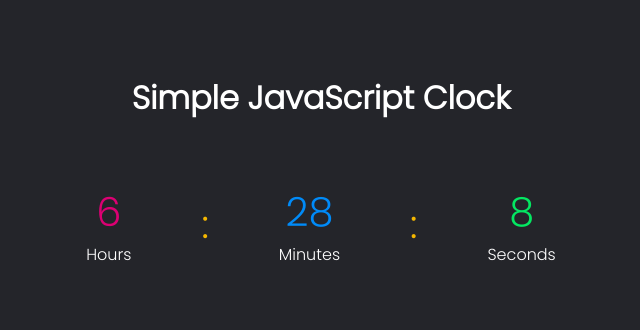
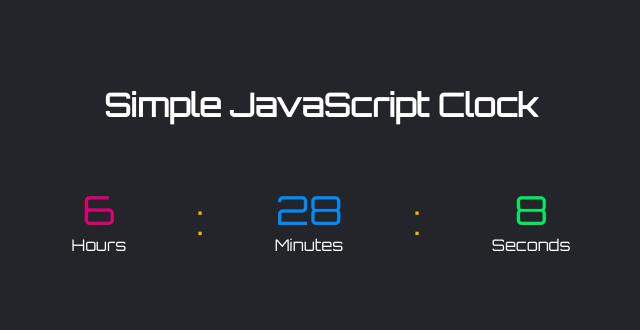
Before and after one commit to harshitpatilx/clock, a plain HTML site: page index.html in a window 1280 px wide. Shown: the part 200-530 px from the top of the page, without its empty margins (319-959 px from the left). Drawn offline with Linux system fonts and the light colour scheme.

Commit message:
Changed Font

```diff
--- a/css/style.css
+++ b/css/style.css
@@ -1,9 +1,11 @@
 @import url('https://fonts.googleapis.com/css2?family=Poppins:wght@300&display=swap');
+@import url('https://fonts.googleapis.com/css2?family=Orbitron&display=swap');
+
 *{
     margin: 0;
     padding: 0;
     box-sizing: border-box;
-    font-family: 'Poppins', sans-serif;
+    font-family: 'Orbitron', sans-serif;
 }
 
 body{
```
